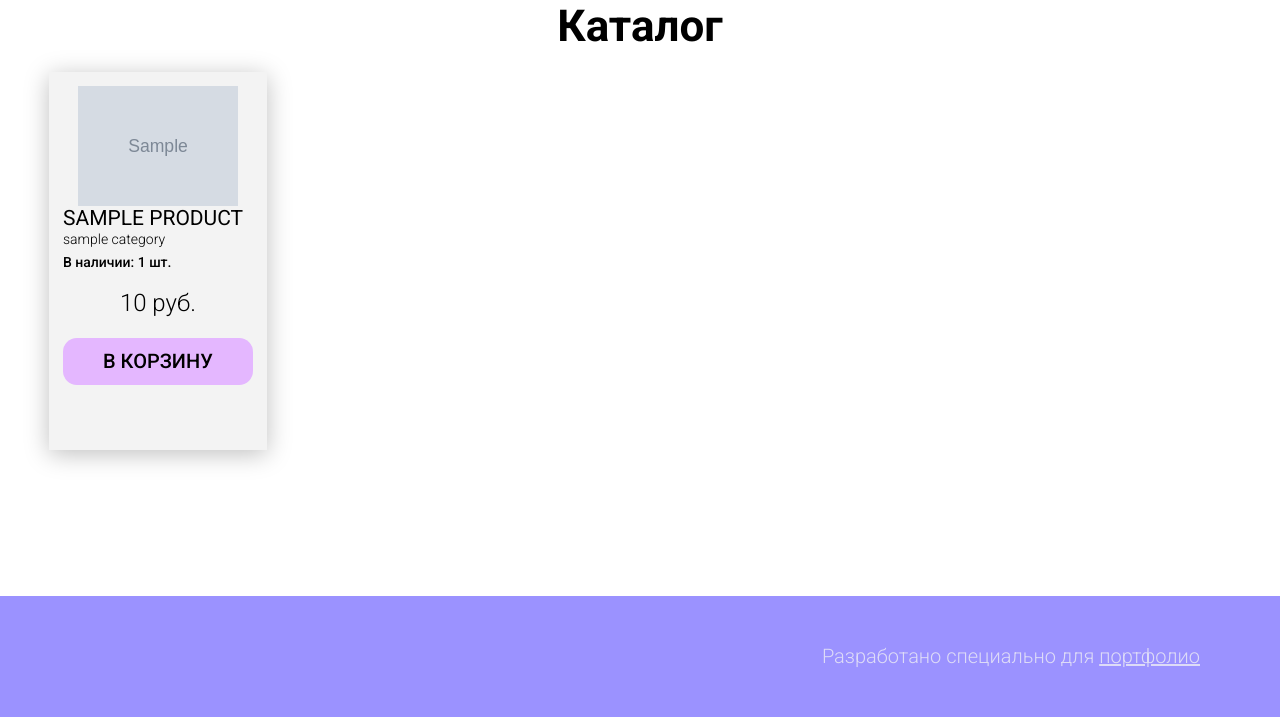
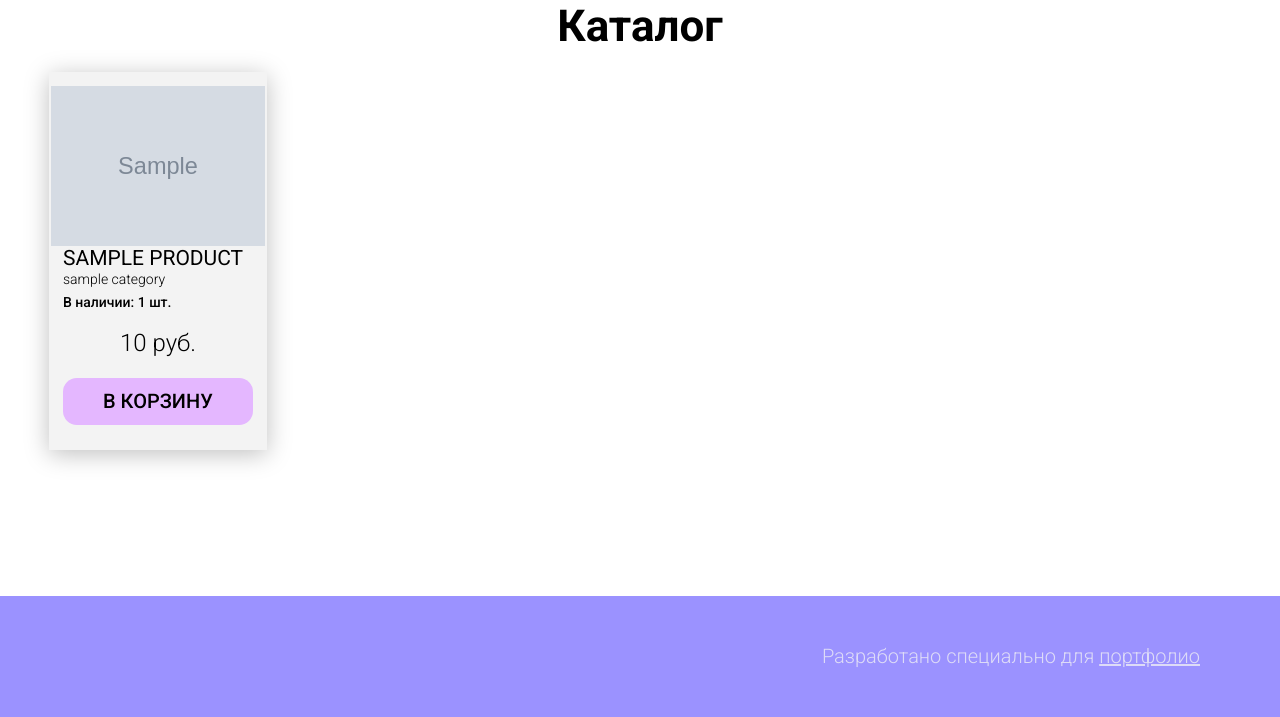
Before and after one commit to AtmoSL/func-mvc, a PHP site: template views/index.php in a window 1280 px wide. Shown: the part 83-800 px from the top of the page. Run offline with PHP 8.4, Linux system fonts and the light colour scheme; the template is opened without the code that fills it: most values are stand-ins (such as "Sample title", 1, 10 or a date in 2020); grey boxes marked "Sample" are stand-in pictures; data that the repository does not hold is empty.

```diff
--- a/public/css/style.css
+++ b/public/css/style.css
@@ -140,6 +140,7 @@ nav ul ul ul {
 }
 
 .catalog__card__inner {
+    max-width: 190px;
 }
 
 .catalog__card__image {
@@ -148,7 +149,6 @@ nav ul ul ul {
 }
 
 .catalog__card__image img{
-    max-width: 160px;
     max-height: 160px;
 }
 
@@ -230,6 +230,10 @@ nav ul ul ul {
     max-width: 648px;
     margin: auto;
     justify-content: space-between;
+}
+
+.cart__card__img img{
+    max-height: 160px;
 }
 
 .cart__card__actions, .cart__card__info {
```
